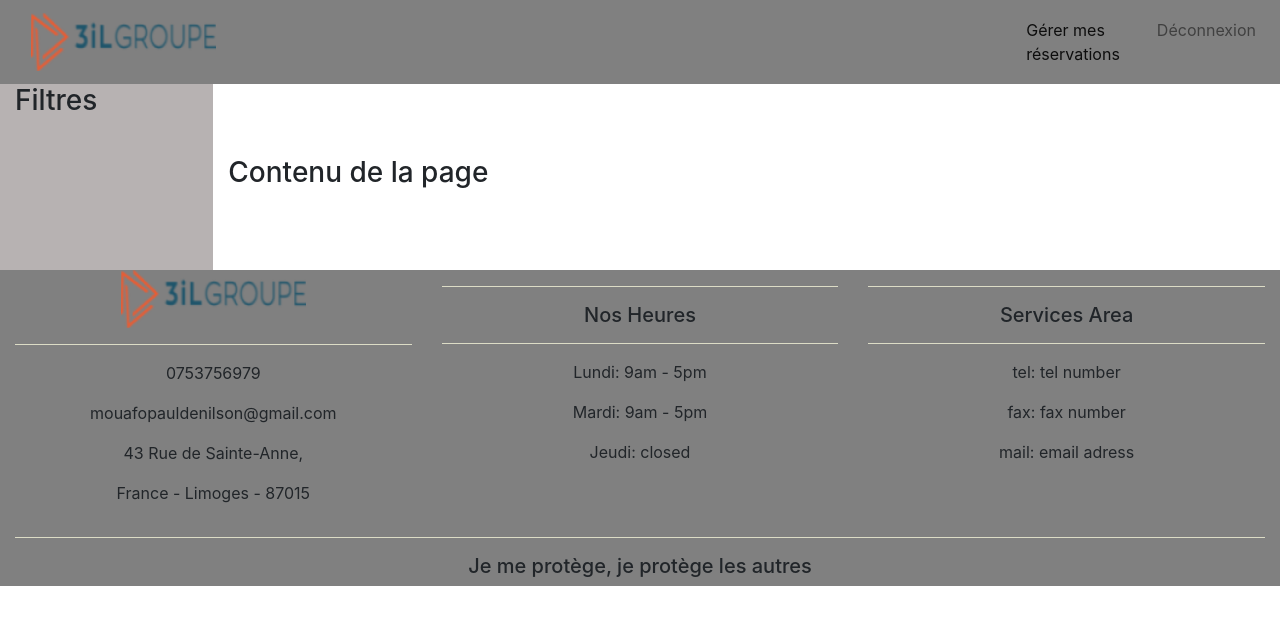
After one commit to WiloSensei07/3ilreservation, a PHP site: page / in a window 1280 px wide. The commit adds this page. Shown: the top 625 px of the page. Run offline with PHP 8.4, Linux system fonts and the light colour scheme; some libraries are stand-ins or nearby versions.

Commit message:
Architecture du site web

```diff
--- /dev/null
+++ b/index.php
@@ -0,0 +1,29 @@
+<!DOCTYPE html>
+<html lang="en">
+    <head>
+        <meta charset="utf-8">
+        <meta name="viewport" content="width=device-width, initial-scale=1">
+        <title>Complete Bootstrap 4 Website Layout</title>
+        <link rel="stylesheet" href="https://maxcdn.bootstrapcdn.com/bootstrap/4.0.0/css/bootstrap.min.css">
+        <script src="https://ajax.googleapis.com/ajax/libs/jquery/3.3.1/jquery.min.js"></script>
+        <script src="https://cdnjs.cloudflare.com/ajax/libs/popper.js/1.12.9/umd/popper.min.js"></script>
+        <script src="https://maxcdn.bootstrapcdn.com/bootstrap/4.0.0/js/bootstrap.min.js"></script>
+        <script src="https://use.fontawesome.com/releases/v5.0.8/js/all.js"></script>
+    </head>
+    <body>
+
+        <!-- Navigation -->
+        <?php require_once('view/navigation.php'); ?>
+
+        <!-- Body -->
+        <div class="container-fluid">
+            <div class="row">
+                <?php require_once('view/filter.php');  require_once('view/body.php'); ?>
+            </div>
+        </div>
+
+        <!--- Footer -->
+        <?php require_once('view/footer.php'); ?>
+
+    </body>
+</html>
--- /dev/null
+++ b/view/body.php
@@ -0,0 +1,6 @@
+
+<div class="col-lg-10" style="background-color: white;">
+    </br></br></br>
+    <h3>Contenu de la page</h3>
+    </br></br></br>
+</div>
--- /dev/null
+++ b/view/filter.php
@@ -0,0 +1,4 @@
+
+<div class="col-lg-2" style="background-color: #b7b2b2;">
+    <h3>Filtres</h3>
+</div>
--- a/view/footer.php
+++ b/view/footer.php
@@ -1 +1,37 @@
-<?php
+
+<!--- Footer -->
+<footer style="background-color: gray;">
+    <div class="container-fluid padding">
+        <div class="row text-center">
+            <div class="col-md-4">
+                <img src="img/logo-3il-groupe1.png" >
+                <hr class="light" color="beige">
+                <p>0753756979</p>
+                <p>mouafopauldenilson@gmail.com</p>
+                <p>43 Rue de Sainte-Anne, </p>
+                <p>France - Limoges - 87015</p>
+            </div>
+            <div class="col-md-4">
+                <hr class="light" color="beige">
+                <h5>Nos Heures</h5>
+                <hr class="light" color="beige">
+                <p>Lundi: 9am - 5pm</p>
+                <p>Mardi: 9am - 5pm</p>
+                <p>Jeudi: closed</p>
+            </div>
+            <div class="col-md-4">
+                <hr class="light" color="beige">
+                <h5>Services Area</h5>
+                <hr class="light" color="beige">
+                <p>tel: tel number</p>
+                <p>fax: fax number</p>
+                <p>mail: email adress</p>
+            </div>
+            <div class="col-12">
+                <hr class="light" color="beige">
+                <h5>Je me protège, je protège les autres</h5>
+
+            </div>
+        </div>
+    </div>
+</footer>
--- a/view/head.php
+++ /dev/null
@@ -1 +0,0 @@
-<?php
--- a/view/header.php
+++ /dev/null
@@ -1 +0,0 @@
-<?php
--- a/view/home.php
+++ /dev/null
@@ -1 +0,0 @@
-<?php
--- /dev/null
+++ b/view/navigation.php
@@ -0,0 +1,19 @@
+<!-- Navigation -->
+<nav class="navbar navbar-expand-md navbar-light  sticky-top" style="background-color: gray;">
+    <div class="container-fluid">
+        <a class="navbar-brand" href="#"><img src="img/logo-3il-groupe1.png" alt="Logo 3il"></a>
+        <button class="navbar-toggler" type="button" data-toggle="collapse" data-target="#navbarResponsive">
+            <span class="navbar-toggler-icon"></span>
+        </button>
+    </div>
+    <div class="collapse navbar-collapse" id="navbarResponsive">
+        <ul class="navbar-nav ml-auto">
+            <li class="nav-item active">
+                <a class="nav-link" href="#">Gérer mes réservations</a>
+            </li>
+            <li class="nav-item">
+                <a class="nav-link" href="#">Déconnexion</a>
+            </li>
+        </ul>
+    </div>
+</nav>
```
Also changed, not shown: img/logo-3il-groupe.png (added), img/logo-3il-groupe1.png (added), img/logo.jpg (added).
